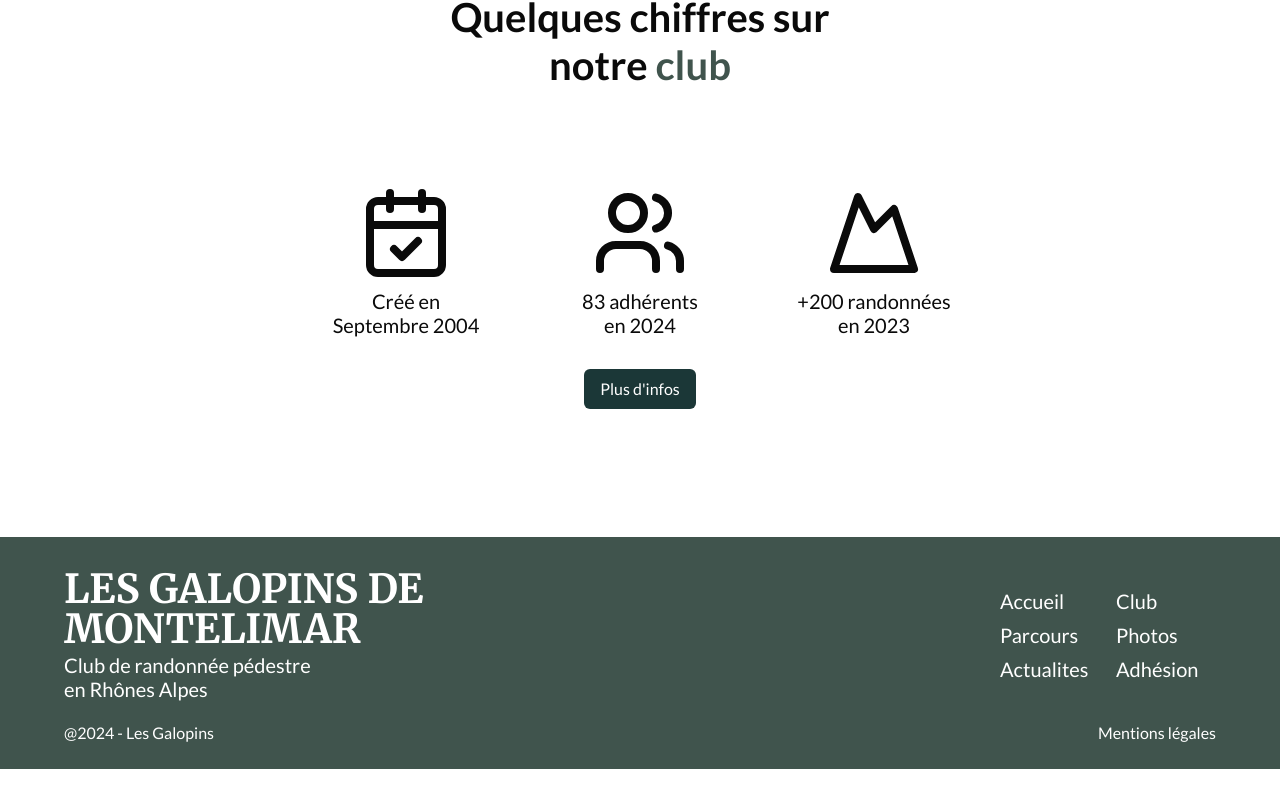
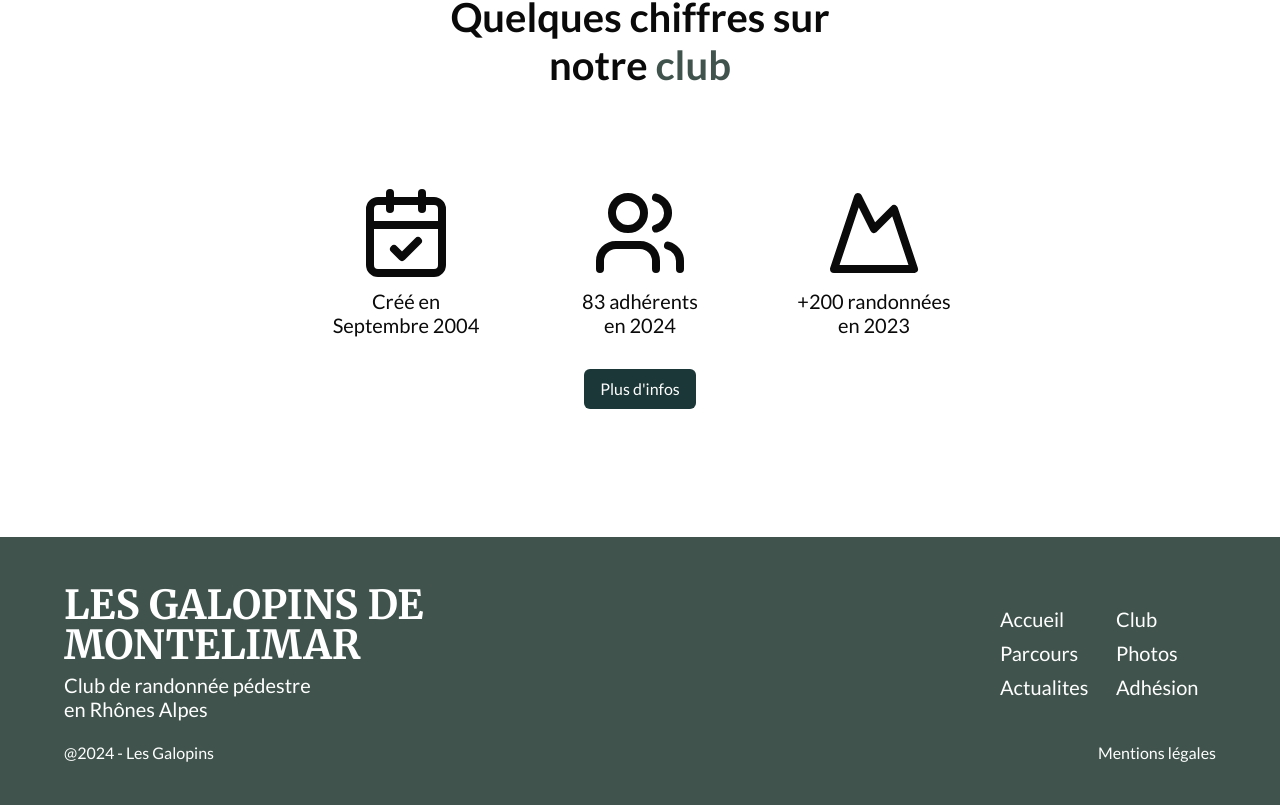
Before and after one commit to SebastienLaurentt/Galopins-Next-V2, a Next.js app: page / in a window 1280 px wide. Shown: the part 4732-5537 px from the top of the page. Before the commit the page ends 5501 px from the top, so only its background shows below. Built offline with nearby package versions, Linux system fonts and the light colour scheme.

Commit message:
update css

```diff
--- a/src/features/layout/Footer/Footer.tsx
+++ b/src/features/layout/Footer/Footer.tsx
@@ -11,13 +11,13 @@ export const Footer = () => {
 
   return (
     <footer
-      className={` ${footerVisibility}  bg-accent pb-6 pt-8 text-white  `}
+      className={` ${footerVisibility}  bg-accent pb-6 pt-8 xl:pb-10 xl:pt-12 text-white  `}
     >
       <div className="flex flex-col gap-y-5 px-6 md:px-10 xl:mx-auto xl:max-w-screen-xl  xl:px-16 ">
         <div className="flex flex-col md:flex-row md:items-center md:justify-between ">
           <div className="mb-5 flex flex-col items-center md:mb-0 md:w-1/2 md:items-start">
             <span
-              className={`${anton} w-[280px] text-center text-xl font-semibold leading-9 md:mb-1 md:w-fit md:text-left md:text-2xl xl:text-3xl xl:leading-10`}
+              className={`${anton} w-[280px] text-center text-xl font-semibold leading-9 md:mb-1 md:w-fit md:text-left md:text-2xl xl:mb-2 xl:text-3xl xl:leading-10`}
             >
               LES GALOPINS DE MONTELIMAR
             </span>
@@ -59,8 +59,8 @@ export const Footer = () => {
           </ul>
         </div>
         <div className="flex items-center justify-between text-[14px]  md:text-sm  ">
-          <span className="">@2024 - Les Galopins</span>
-          <span className="">
+          <span>@2024 - Les Galopins</span>
+          <span>
             <Link href="/mentions"> Mentions légales </Link>
           </span>
         </div>
```
